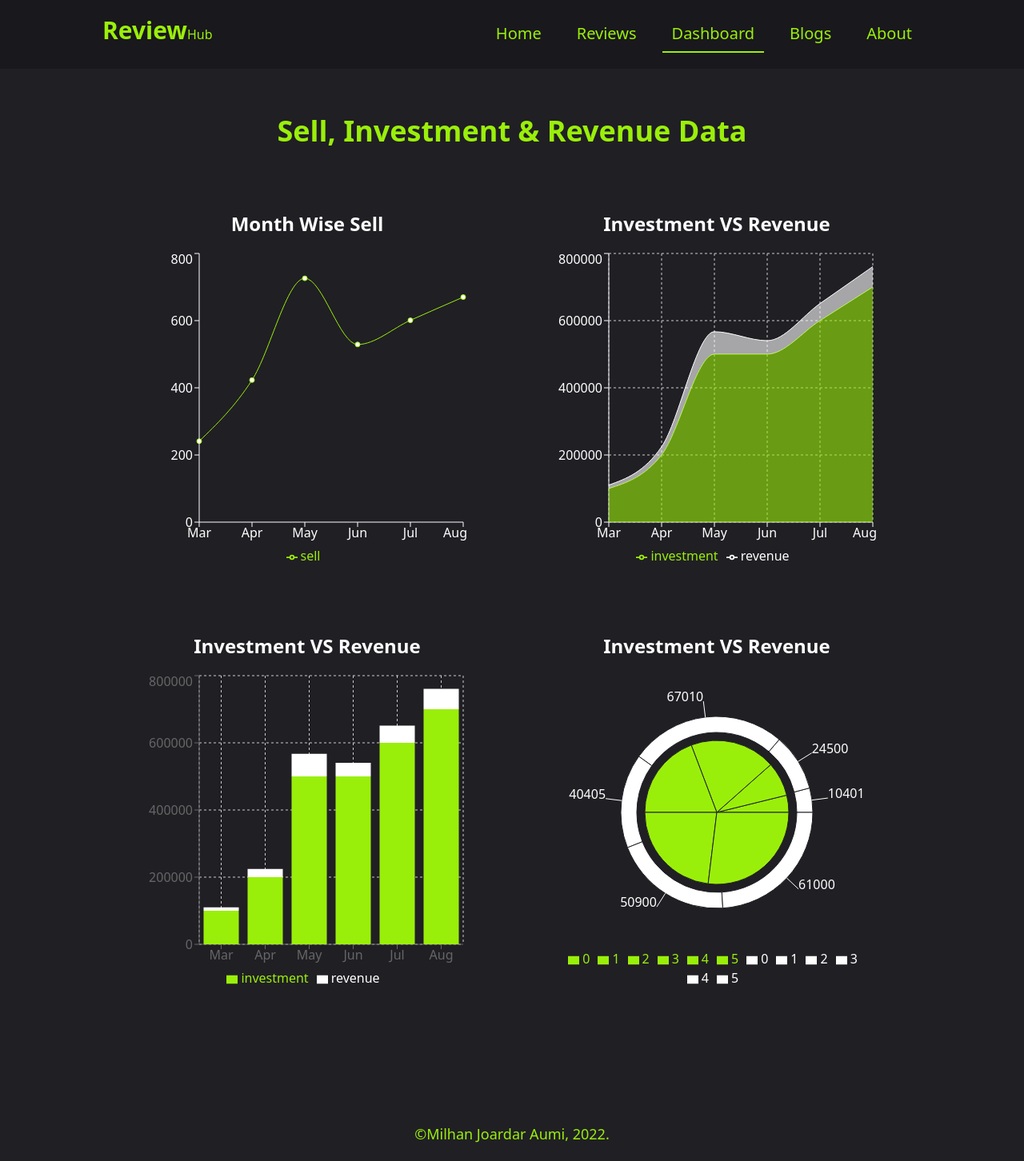
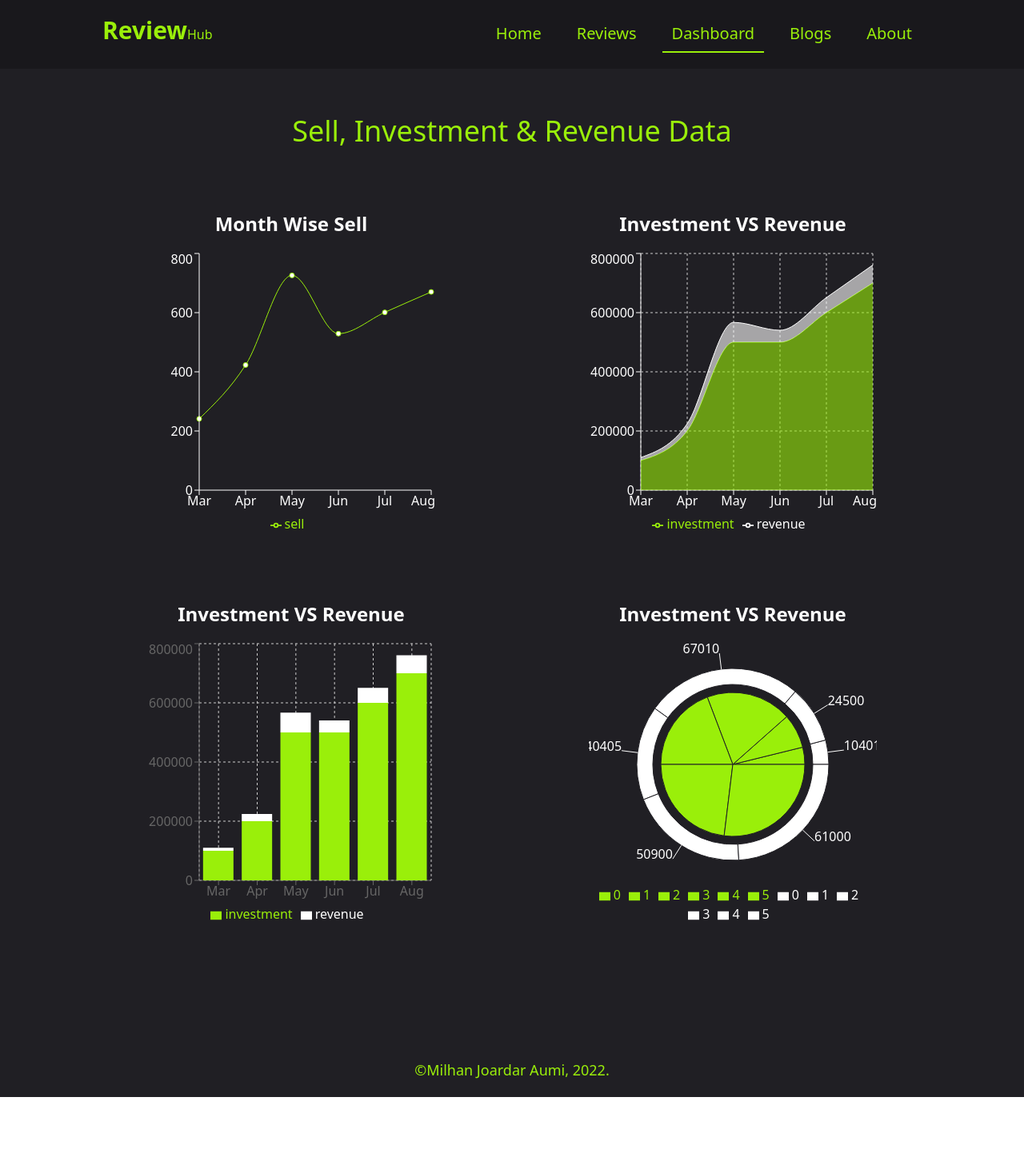
Before and after one commit to mjaumi/phero-assignment9-review-hub-react, a React (Create React App) app: page /dashboard in a window 1280 px wide. Shown: the whole page at 80% size. After the commit the page ends 1372 px from the top, so only its background shows below. Built offline with nearby package versions, Linux system fonts and the light colour scheme.

Commit message:
final commit

```diff
--- a/src/components/About/About.js
+++ b/src/components/About/About.js
@@ -3,7 +3,13 @@ import React from 'react';
 const About = () => {
     return (
         <section className='py-36 min-h-screen'>
-            <h2>This is about</h2>
+            <h2 className='font-light text-2xl md:text-4xl mb-20 text-review-hub-base-green'>About <span className='font-semibold'>Review</span><small className='text-lg'>Hub</small></h2>
+            <div className='w-[90%] lg:w-4/5 mx-auto border-2 border-review-hub-base-green px-5 py-10 rounded-3xl'>
+                <p className='text-white text-lg'>
+                    <span className='font-semibold text-3xl text-review-hub-base-green'>Review
+                        <small className='text-review-hub-base-green text-base'>Hub</small>
+                    </span> is a reviewing website for <strong className='text-review-hub-base-green'>XBox Series X</strong> with a motive to allow customers to make there own decision depending on other customer's review. This website is Developed by <strong className='text-review-hub-base-green'>Milhan Joardar Aumi</strong> and he owns the copyright of this website. If any kind of copyright infringement is being known then legal actions will be taken on them.</p>
+            </div>
         </section>
     );
 };
--- a/src/components/Blogs/Blogs.js
+++ b/src/components/Blogs/Blogs.js
@@ -3,16 +3,16 @@ import React from 'react';
 const Blogs = () => {
     return (
         <section className='py-36 min-h-screen'>
-            <h2 className='font-semibold text-4xl mb-20 text-review-hub-base-green'>Questions & Answers</h2>
-            <div className='text-left w-4/5 mx-auto border-2 border-review-hub-base-green p-5 rounded-3xl'>
+            <h2 className='font-light text-2xl md:text-4xl mb-20 text-review-hub-base-green'>Questions & Answers</h2>
+            <div className='text-left w-[90%] md:w-4/5 mx-auto border-2 border-review-hub-base-green p-5 rounded-3xl'>
                 <h3 className='text-2xl font-medium text-review-hub-base-green'>Q1: What is Context API?</h3>
                 <p className='text-lg mt-5 text-white'><strong className='text-review-hub-base-green-light'>Answer:</strong> If we want to send data from one component to another in React, then we need to use <strong>props</strong>(properties). We also need direct connection of those components in order to send data. This process is called <strong>prop-drilling</strong>. But if we need to send data to some deep inner level then it will be problematic as we have to define props at each level. That's where Context API comes in handy. Context API is a React structure which allows us to exchange unique details between components without prop-drilling from each level. That is how Context API makes development easy.</p>
             </div>
-            <div className='mt-10 text-left w-4/5 mx-auto border-2 border-review-hub-base-green p-5 rounded-3xl'>
+            <div className='mt-10 text-left w-[90%] md:w-4/5 mx-auto border-2 border-review-hub-base-green p-5 rounded-3xl'>
                 <h3 className='text-2xl font-medium text-review-hub-base-green'>Q2: What is Semantic Tag?</h3>
                 <p className='text-lg mt-5 text-white'><strong className='text-review-hub-base-green-light'>Answer:</strong> Semantic tags or elements are those elements or tags that clearly describes its meaning to both the browser and the developer. For example, if we use <strong>div</strong> tag everywhere to define the header, the body, the footer, the aside etc. then it will be confusing for the developer which div is the body and which is the aside. That's why semantic tags came which helps a developer understanding the tags. Some semantic tags are, <strong>aside, header, main, section, article, footer</strong> etc. By using these tags will help the developer understanding the site. For example, if a page has <strong>header, main, footer, aside</strong> as HTML elements then a developer will easily understand which tag has which functionality. But if we used <strong>div</strong> everywhere, the developer will get confused.</p>
             </div>
-            <div className='mt-10 text-left w-4/5 mx-auto border-2 border-review-hub-base-green p-5 rounded-3xl'>
+            <div className='mt-10 text-left w-[90%] md:w-4/5 mx-auto border-2 border-review-hub-base-green p-5 rounded-3xl'>
                 <h3 className='text-2xl font-medium text-review-hub-base-green'>Q1: What is the difference among inline, block and inline-block elements?</h3>
                 <p className='text-lg mt-5 text-white'><strong className='text-review-hub-base-green-light'>Answer:</strong> <strong>Inline</strong> elements are those elements which doesn't start in a new line and only occupy the width it requires to fit it's content. On the other hand, <strong>Block</strong> elements are those elements which will start on a new line and occupy the full width available (usually the width of it's parent element). Again, <strong>Inline-Block</strong> elements are those elements which are formatted like inline elements as they don't start from a new line. You can't set height or width of an <strong>Inline</strong> element. On the other hand, you can set height or width of a <strong>Block</strong> element and an <strong>Inline-Block</strong> element. These are the main difference among Inline, Block and Inline-Block elements.</p>
             </div>
--- a/src/components/Dashboard/Dashboard.js
+++ b/src/components/Dashboard/Dashboard.js
@@ -7,12 +7,12 @@ const Dashboard = () => {
 
     return (
         <section className='py-36 min-h-screen'>
-            <h2 className='font-semibold text-4xl mb-20 text-review-hub-base-green'>Sell, Investment & Revenue Data</h2>
-            <div className='grid grid-cols-2 w-4/5 mx-auto gap-y-20'>
+            <h2 className='font-light text-2xl md:text-4xl mb-20 text-review-hub-base-green'>Sell, Investment & Revenue Data</h2>
+            <div className='grid grid-cols-1 md:grid-cols-2 w-[90%] md:w-4/5 mx-auto gap-20'>
                 {/* line chart */}
                 <div className='flex flex-col justify-center items-center'>
                     <h2 className='font-semibold text-2xl mb-4 text-white'>Month Wise Sell</h2>
-                    <LineChart width={400} height={400} data={chart}>
+                    <LineChart width={360} height={360} data={chart}>
                         <Line type="monotone" dataKey="sell" stroke="#9aef0a" />
                         <XAxis dataKey='month' stroke="#ffffff" />
                         <YAxis stroke="#ffffff" />
@@ -23,7 +23,7 @@ const Dashboard = () => {
                 {/* area chart */}
                 <div className='flex flex-col justify-center items-center'>
                     <h2 className='font-semibold text-2xl mb-4 text-white'>Investment VS Revenue</h2>
-                    <AreaChart width={400} height={400} data={chart}>
+                    <AreaChart width={360} height={360} data={chart}>
                         <XAxis dataKey='month' stroke="#ffffff" />
                         <YAxis stroke="#ffffff" />
                         <Tooltip />
@@ -36,7 +36,7 @@ const Dashboard = () => {
                 {/* bar chart */}
                 <div className='flex flex-col justify-center items-center'>
                     <h2 className='font-semibold text-2xl mb-4 text-white'>Investment VS Revenue</h2>
-                    <BarChart width={400} height={400} data={chart}>
+                    <BarChart width={360} height={360} data={chart}>
                         <CartesianGrid strokeDasharray="3 3" />
                         <XAxis dataKey="month" />
                         <YAxis />
@@ -49,7 +49,7 @@ const Dashboard = () => {
                 {/* pie chart  */}
                 <div className='flex flex-col justify-center items-center'>
                     <h2 className='font-semibold text-2xl mb-4 text-white'>Investment VS Revenue</h2>
-                    <PieChart width={400} height={400}>
+                    <PieChart width={360} height={360}>
                         <Tooltip />
                         <Legend />
                         <Pie data={chart} dataKey="investment" cx="50%" cy="50%" outerRadius={90} fill="#9aef0a" stroke="#201f24" />
@@ -57,7 +57,7 @@ const Dashboard = () => {
                     </PieChart>
                 </div>
             </div>
-        </section>
+        </section >
     );
 };
 
--- a/src/components/Header/Header.js
+++ b/src/components/Header/Header.js
@@ -13,7 +13,7 @@ const Header = () => {
                     <h2 className='text-sm lg:text-base'><span className='font-semibold text-2xl lg:text-3xl'>Review</span>Hub</h2>
                 </div>
                 <div className='flex items-center'>
-                    <nav className={`flex flex-col w-full bg-review-hub-base-dark md:w-fit md:flex-row text-base lg:text-xl absolute top-48 left-0 md:static duration-500 ease-in-out ${open ? 'top-10' : 'top-[-250px]'} -z-50`}>
+                    <nav className={`flex flex-col w-full bg-review-hub-base-dark md:w-fit md:flex-row text-base lg:text-xl absolute top-48 left-0 md:static duration-500 ease-in-out ${open ? 'top-10' : 'top-[-250px]'} -z-50 md:z-0`}>
                         <CustomLink to='/'>Home</CustomLink>
                         <CustomLink to='/reviews'>Reviews</CustomLink>
                         <CustomLink to='/dashboard'>Dashboard</CustomLink>
--- a/src/components/NotFound/NotFound.js
+++ b/src/components/NotFound/NotFound.js
@@ -4,9 +4,9 @@ import { Link } from 'react-router-dom';
 const NotFound = () => {
     return (
         <section className='pt-36 min-h-screen'>
-            <div className='absolute top-1/2 left-1/2 -translate-x-1/2 -translate-y-1/2'>
+            <div className='absolute w-full top-1/2 left-1/2 -translate-x-1/2 -translate-y-1/2'>
                 <h1 className='font-extrabold text-9xl text-review-hub-base-green'>404</h1>
-                <h3 className='mt-5 font-semibold text-white text-3xl'>Woops, looks like this page does not exist</h3>
+                <h3 className='mt-5 font-semibold text-white text-xl md:text-3xl'>Woops, looks like this page does not exist</h3>
                 <p className='text-white font-light'>You could either go back to the homepage</p>
                 <Link to='/'>
                     <button className='mt-9 bg-review-hub-base-green px-5 py-3 rounded-xl font-semibold hover:opacity-50 duration-300'>Go to Homepage</button>
```
Also changed, not shown: 1 other file (tests, documents, lock files or other folders).
